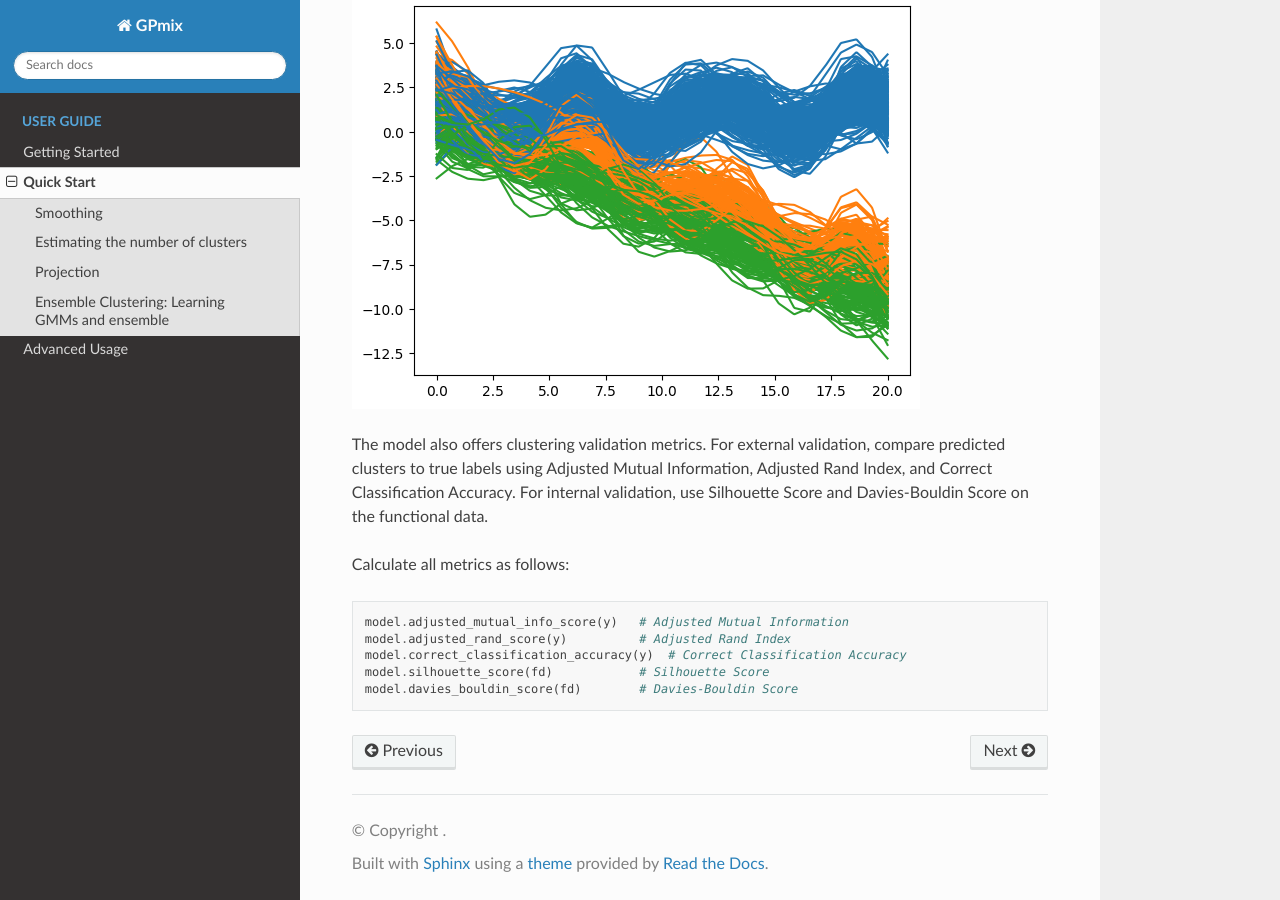
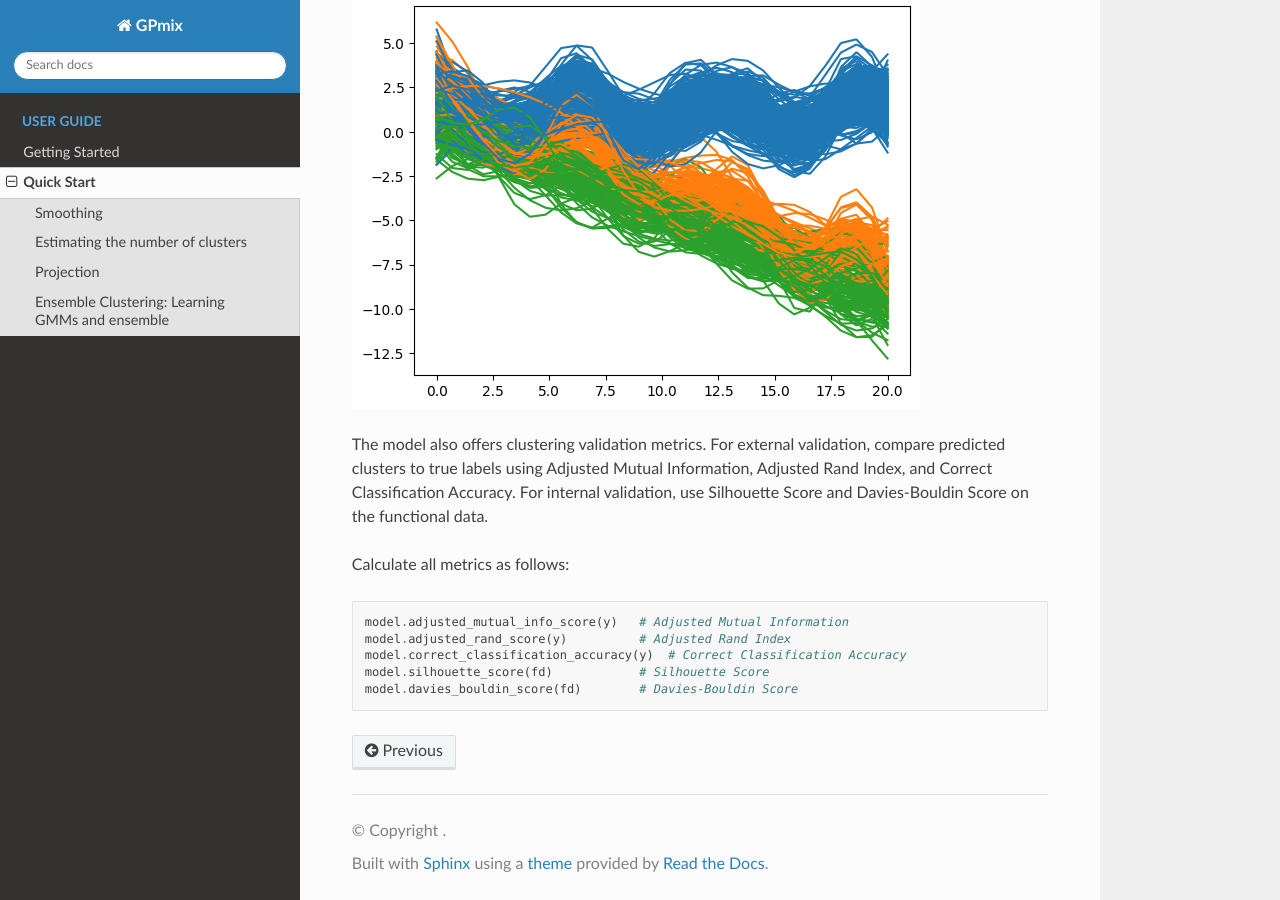
Before and after one commit to EAkeweje/GPmix, a Sphinx documentation site: the page built from docs/source/quick-start.rst, in a window 1280 px wide and 900 px high, scrolled down 3328 px. Built offline with Sphinx 7.4.7 and the Read the Docs theme 3.1.0, drawn with Linux system fonts in a browser that asks for light colours; pages that are not in the unit, such as notebooks, are missing from menus.

Commit message:
fix docs

```diff
--- a/docs/source/index.rst
+++ b/docs/source/index.rst
@@ -7,7 +7,7 @@ Welcome to GPmix
 
    getting-started
    quick-start
-   advanced-usage
+   .. advanced-usage
 
 .. .. toctree::
 ..    :maxdepth: 2
```
